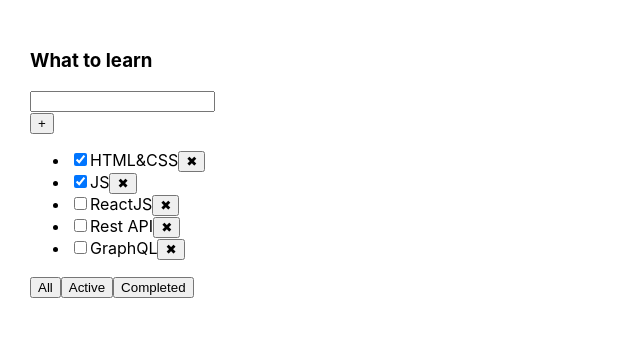
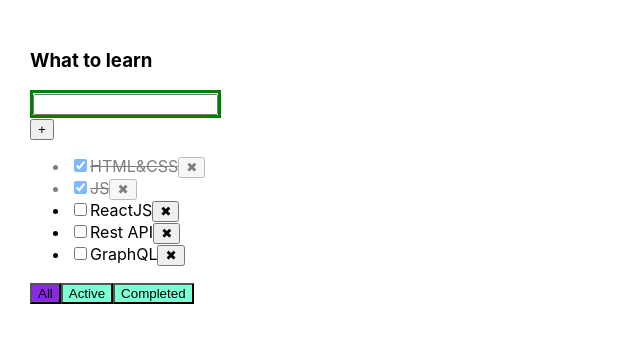
Before and after one commit to timohaBlr/todolist, a React (Create React App) app: page / in a window 1280 px wide. Shown: the top 342 px of the page, without its empty margins (0-640 px from the left). Built offline with nearby package versions, Linux system fonts and the light colour scheme.

Commit message:
lesson 4

```diff
--- a/src/App.tsx
+++ b/src/App.tsx
@@ -1,6 +1,6 @@
 import React, {useState} from 'react';
 import './App.css';
-import {Todolist} from "./Todolist";
+import {Todolist} from "./Components/Totolist/Todolist";
 import {v1} from "uuid";
 
 export type TaskType = {
@@ -20,9 +20,18 @@ function App() {
     ])
     const [filter, setFilter] = useState<FilterValueType>('all')
     const [title, setTitle] = useState<string>('')
+    const [error, setError] = useState<null | string>(null)
 
+    const checkBoxOnChangeHandler = (id: string, isDone: boolean) => {
+        let task = tasks.find(f => f.id === id)
+        if (task) {
+            task.isDone = isDone
+        }
+        setTasks([...tasks])
+    }
     const addTask = (title: string) => {
         setTasks([{id: v1(), title: title, isDone: false}, ...tasks])
+
 
     }
     const buttonRemoveOnClickHandler = (id: string) => {
@@ -44,7 +53,11 @@ function App() {
                 buttonFilterOnClickHandler={buttonFilterOnClickHandler}
                 addTask={addTask}
                 title={title}
-                setTitle={setTitle}/>
+                setTitle={setTitle}
+                checkBoxOnChangeHandler={checkBoxOnChangeHandler}
+                error={error}
+                setError={setError}
+                filter={filter}/>
         </div>
     );
 }
--- /dev/null
+++ b/src/Components/Totolist/Todolist.module.css
@@ -0,0 +1,19 @@
+.input {
+    border: 3px solid green;
+}
+.input_error {
+    border: 3px solid red;
+}
+.error {
+    color: red;
+}
+.done {
+    opacity: 0.5;
+    text-decoration: line-through;
+}
+.filter {
+    background-color: aquamarine;
+}
+.filter_active {
+    background-color: blueviolet;
+}
--- /dev/null
+++ b/src/Components/Totolist/Todolist.tsx
@@ -0,0 +1,95 @@
+import React, {ChangeEvent, KeyboardEvent} from "react";
+import {FilterValueType, TaskType} from "../../App";
+import {SuperInput} from "../SuperInput/SuperInput";
+import {SuperButton} from "../SuperInput/SuperButton";
+import s from './Todolist.module.css'
+
+
+type TodolistPropsType = {
+    listTitle: string
+    tasks: Array<TaskType>
+    buttonRemoveOnClickHandler: (id: string) => void
+    buttonFilterOnClickHandler: (filter: FilterValueType) => void
+    addTask: (title: string) => void
+    title: string
+    setTitle: (title: string) => void
+    checkBoxOnChangeHandler: (id: string, isDone: boolean) => void
+    error: null | string
+    setError: (error: string | null) => void
+    filter: FilterValueType
+}
+
+
+export function Todolist(props: TodolistPropsType) {
+    const buttonAddCallBack = () => {
+        if (props.title.trim() !== '') {
+            props.addTask(props.title.trim())
+        } else {
+            props.setError('Field is required!')
+        }
+        props.setTitle('')
+            }
+    const inputOnChangeCallBack = (title: string) => {
+        props.setTitle(title)
+        props.setError(null)
+    }
+    const onKeyPressCallBack = (event: KeyboardEvent<HTMLInputElement>) => {
+        if (event.key === 'Enter') {
+            if (props.title.trim() !== '') {
+                props.addTask(props.title.trim())
+            } else {
+                props.setError('Field is required!')
+            }
+            props.setTitle('')
+        }
+    }
+    const buttonOnClickAllHandler = () => {
+        props.buttonFilterOnClickHandler('all')
+    }
+    const buttonOnClickActiveHandler = () => {
+        props.buttonFilterOnClickHandler('active')
+    }
+    const buttonOnClickCompletedHandler = () => {
+        props.buttonFilterOnClickHandler('completed')
+    }
+    const inputStyle = props.error ? s.input_error : s.input
+    return (
+        <div>
+            <div>
+                <h3>{props.listTitle}</h3>
+                <div>
+                    <div className={inputStyle}><SuperInput title={props.title}
+                                                         onChangeCallBack={inputOnChangeCallBack}
+                                                         onKeyPressCallBack={onKeyPressCallBack}/></div>
+                    <div><SuperButton title={'+'} callBack={buttonAddCallBack}/></div>
+                    {props.error && <div className={s.error}>{props.error}</div>}
+                </div>
+                <ul>
+                    {props.tasks.map((m) => {
+                            const buttonOnClickRemoveHandler = () => {
+                                props.buttonRemoveOnClickHandler(m.id)
+                            }
+                            const onChangeHandler = (e: ChangeEvent<HTMLInputElement>) => {
+                                props.checkBoxOnChangeHandler(m.id, e.currentTarget.checked)
+                            }
+                            return (
+                                <li className={m.isDone? s.done : ''} key={m.id}>
+                                    <input type="checkbox"
+                                           onChange={onChangeHandler}
+                                           checked={m.isDone}/>
+                                    <span>{m.title}</span>
+                                    <button onClick={buttonOnClickRemoveHandler}>✖</button>
+                                </li>)
+                        }
+                    )}
+                </ul>
+                <div>
+                    <button className={props.filter === 'all'? s.filter_active: s.filter}
+                            onClick={buttonOnClickAllHandler}>All</button>
+                    <button className={props.filter === 'active'? s.filter_active: s.filter} onClick={buttonOnClickActiveHandler}>Active</button>
+                    <button className={props.filter === 'completed'? s.filter_active: s.filter} onClick={buttonOnClickCompletedHandler}>Completed</button>
+                </div>
+            </div>
+        </div>
+    );
+}
--- a/src/Todolist.tsx
+++ /dev/null
@@ -1,75 +0,0 @@
-import React, {KeyboardEvent} from "react";
-import {FilterValueType, TaskType} from "./App";
-import {SuperInput} from "./Components/SuperInput/SuperInput";
-import {SuperButton} from "./Components/SuperInput/SuperButton";
-
-
-
-type TodolistPropsType = {
-    listTitle: string
-    tasks: Array<TaskType>
-    buttonRemoveOnClickHandler: (id: string) => void
-    buttonFilterOnClickHandler: (filter: FilterValueType) => void
-    addTask: (title: string) => void
-    title: string
-    setTitle: (title: string) => void
-}
-
-
-export function Todolist(props: TodolistPropsType) {
-    const buttonAddCallBack = () => {
-        props.addTask(props.title)
-        props.setTitle('')
-    }
-    const inputOnChangeCallBack = (title: string) => {
-        props.setTitle(title)
-    }
-    const onKeyPressCallBack = (event: KeyboardEvent<HTMLInputElement>) => {
-        if (event.key === 'Enter') {
-            props.addTask(props.title)
-            props.setTitle('')
-        }
-    }
-    const buttonOnClickAllHandler = () => {
-        props.buttonFilterOnClickHandler('all')
-    }
-    const buttonOnClickActiveHandler = () => {
-        props.buttonFilterOnClickHandler('active')
-    }
-    const buttonOnClickCompletedHandler = () => {
-        props.buttonFilterOnClickHandler('completed')
-    }
-    return (
-        <div>
-            <div>
-                <h3>{props.listTitle}</h3>
-                <div>
-                    <div><SuperInput title={props.title}
-                                     onChangeCallBack={inputOnChangeCallBack}
-                                     onKeyPressCallBack={onKeyPressCallBack}/></div>
-                    <div><SuperButton title={'+'} callBack={buttonAddCallBack}/></div>
-                </div>
-                <ul>
-                    {props.tasks.map((m) => {
-                            const buttonOnClickRemoveHandler = () => {
-                                props.buttonRemoveOnClickHandler(m.id)
-                            }
-                            return (
-                                <li key={m.id}>
-                                    <input type="checkbox"
-                                           checked={m.isDone}/>
-                                    <span>{m.title}</span>
-                                    <button onClick={buttonOnClickRemoveHandler}>✖</button>
-                                </li>)
-                        }
-                    )}
-                </ul>
-                <div>
-                    <button onClick={buttonOnClickAllHandler}>All</button>
-                    <button onClick={buttonOnClickActiveHandler}>Active</button>
-                    <button onClick={buttonOnClickCompletedHandler}>Completed</button>
-                </div>
-            </div>
-        </div>
-    );
-}
```
